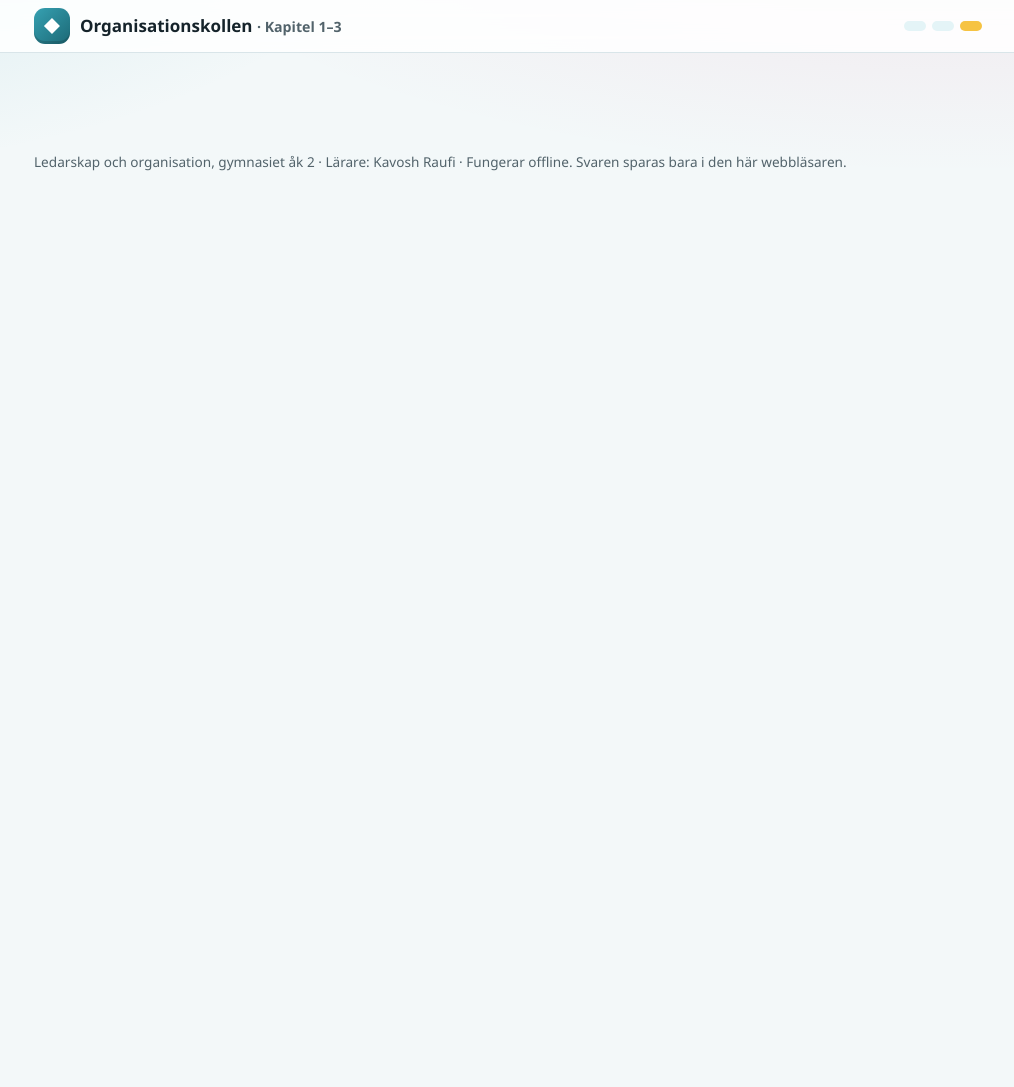
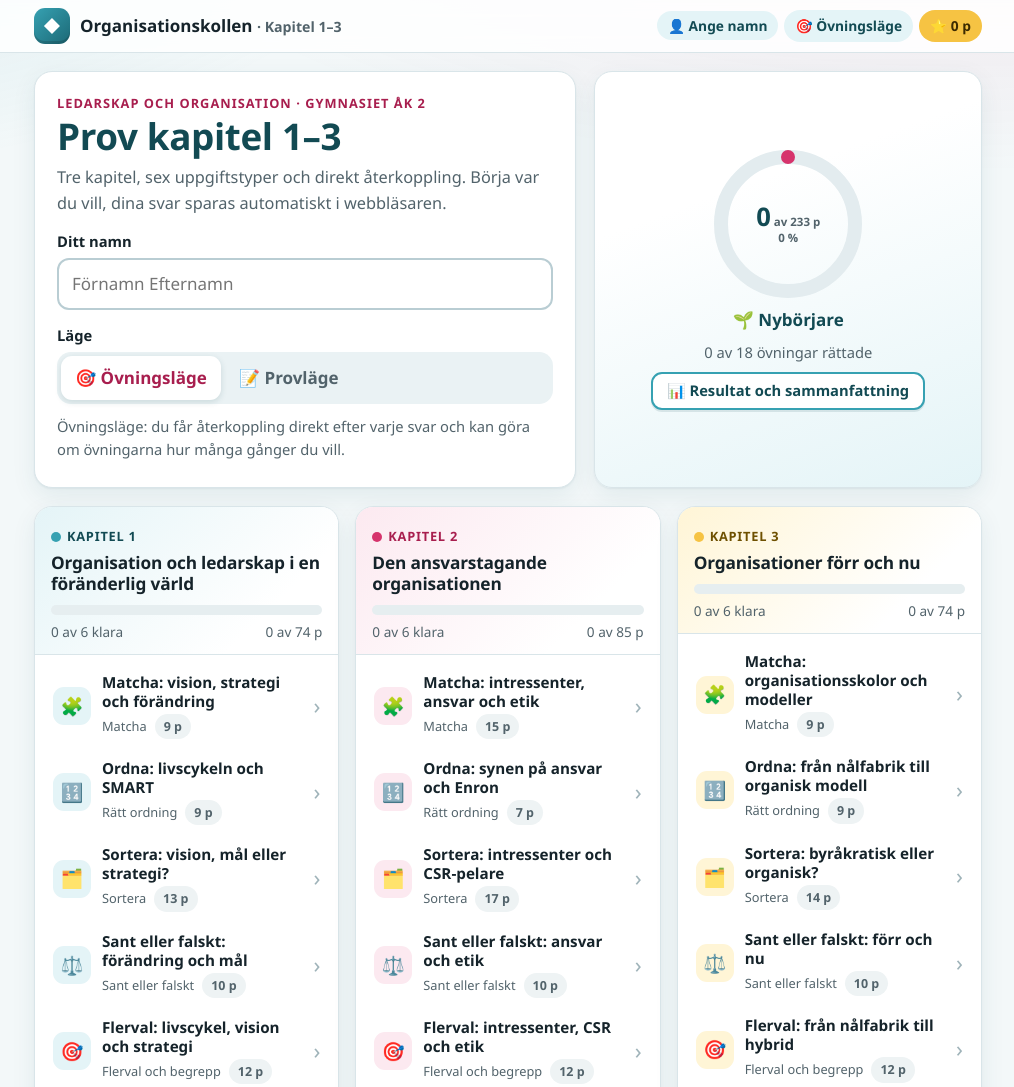
Before and after one commit to kavoshraufi/kavoshraufi.github.io, a plain HTML site: page organisationskollen/index.html in a window 1280 px wide. Shown: the top 1087 px of the page, without its empty margins (132-1146 px from the left). Before the commit the page ends 800 px from the top, so only its background shows below. Drawn offline with Linux system fonts and the light colour scheme.

Commit message:
Fix HTML escaping so the quiz script parses correctly

```diff
--- a/organisationskollen/index.html
+++ b/organisationskollen/index.html
@@ -248,7 +248,7 @@ var KIND={match:["🧩","Matcha"],order:["🔢","Rätt ordning"],sort:["🗂️"
 var LC=["#1C6976","#C2255C","#8A6100","#5B4BC4","#1D7A49","#B4541A"];
 var LEVELS=[[0,"Nybörjare","🌱"],[0.2,"Grundlärling","📘"],[0.45,"Begreppskollare","🔍"],[0.7,"Strukturkollare","💼"],[0.9,"Organisationsmästare","🏆"]];
 var app=document.getElementById("app");
-function esc(s){return String(s==null?"":s).replace(/&/g,"&").replace(/</g,"<").replace(/>/g,">").replace(/"/g,""");}
+function esc(s){var m={"&":"\u0026amp;","<":"\u0026lt;",">":"\u0026gt;","\"":"\u0026quot;"};return String(s==null?"":s).replace(/[&<>"]/g,function(c){return m[c];});}
 function shuffle(n){var a=[],i,j,t;for(i=0;i<n;i++)a.push(i);for(i=n-1;i>0;i--){j=Math.floor(Math.random()*(i+1));t=a[i];a[i]=a[j];a[j]=t;}return a;}
 function shuffleNI(n){if(n<2)return shuffle(n);var a;do{a=shuffle(n);}while(a.every(function(v,i){return v===i;}));return a;}
 function normT(s){return String(s==null?"":s).toLowerCase().replace(/[.!?,;:]+$/,"").replace(/\s+/g," ").trim();}
```
